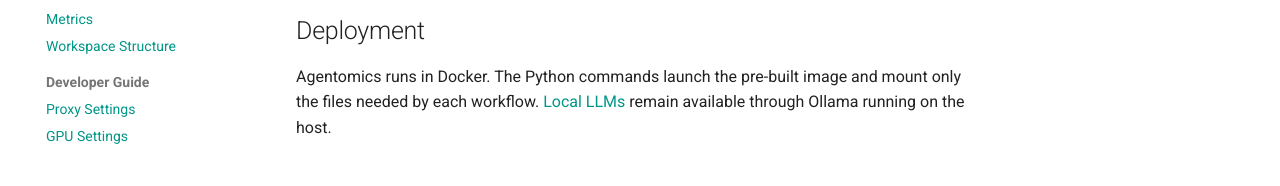
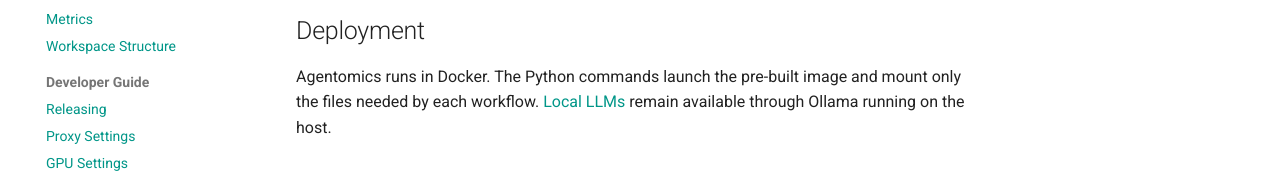
Before and after one commit to BioGeMT/agentomics-ml, an MkDocs documentation site: the page built from docs/index.md, in a window 1280 px wide and 900 px high, scrolled down 571 px. Shown: the part 698-884 px from the top of the window. Built offline with MkDocs 1.6.1 and Material for MkDocs 9.7.7, drawn with Linux system fonts in a browser that asks for light colours; comment, search, counter and statistics services are not loaded.

Commit message:
Add dev docs

```diff
--- a/mkdocs.yml
+++ b/mkdocs.yml
@@ -57,6 +57,7 @@
     - Metrics: reference/metrics.md
     - Workspace Structure: reference/workspace-structure.md
   - Developer Guide:
+    - Releasing: developer/releasing.md
     - Proxy Settings: developer/proxy-settings.md
     - GPU Settings: developer/gpu-settings.md
 
```
Also changed, not shown: docs/developer/releasing.md (renamed from dev.md).
